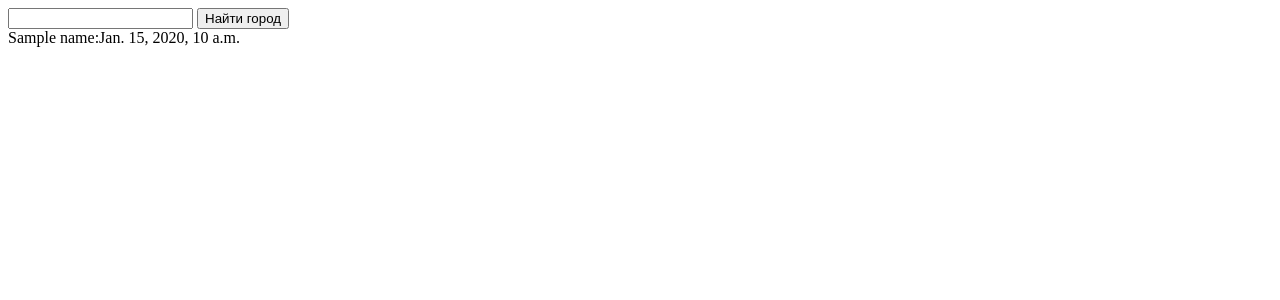
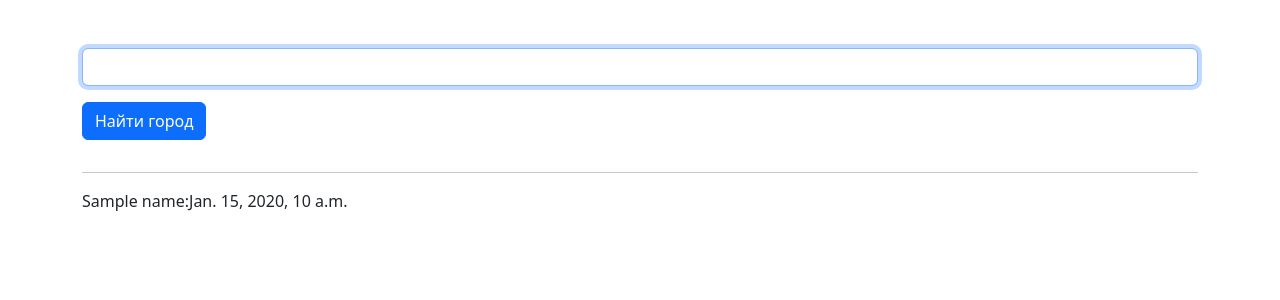
Before and after one commit to Crocuttta/timeshift, a Django app: template web/templates/timeshift/index.html in a window 1280 px wide. Shown: the top 300 px of the page. Run offline with Django 4.2, Linux system fonts and the light colour scheme; the template is opened without the code that fills it: most values are stand-ins (such as "Sample title", 1, 10 or a date in 2020).

Commit message:
Добавлена вёрстка

```diff
--- a/web/templates/timeshift/index.html
+++ b/web/templates/timeshift/index.html
@@ -1,20 +1,27 @@
 <!DOCTYPE html>
 <html lang="ru">
     <head>
+        <link href="https://cdn.jsdelivr.net/npm/bootstrap@5.3.0-alpha1/dist/css/bootstrap.min.css"
+        rel="stylesheet"
+        integrity="sha384-GLhlTQ8iRABdZLl6O3oVMWSktQOp6b7In1Zl3/Jr59b6EGGoI1aFkw7cmDA6j6gD"
+        crossorigin="anonymous">
+
         <title>Timeshift</title>
     </head>
     <body>
+        <div class="container">
                 {% comment %} Блок ввода имени города {% endcomment %}
-        <div>
-            <form method="post">
+            <div class="mt-5">
+                <form  method="post">
                     {% csrf_token %}
-                <input name="city_name">
-                <input type="submit" value="Найти город">
+                    <input autocomplete="off" class="form-control mb-3" name="city_name">
+                    <input class="btn btn-primary mb-3" type="submit" value="Найти город">
                 </form>
             </div>
+            <hr>
             {% comment %} Вывод информации о городе {% endcomment %}
             {% if error %}
-          <div>
+            <div class="alert alert-danger">
                 {{error}}
             </div>
             {% elif name %}
@@ -22,6 +29,11 @@
                 {{name}}:{{local_time}}
             </div>
             {% endif %}
+        </div>
+
+        <script lang="text/javascript">
+            document.getElementsByName('city_name')[0].focus()
+        </script>
     </body>
 
 </html>
```
Lines whose indentation alone changed are shown as unchanged.
